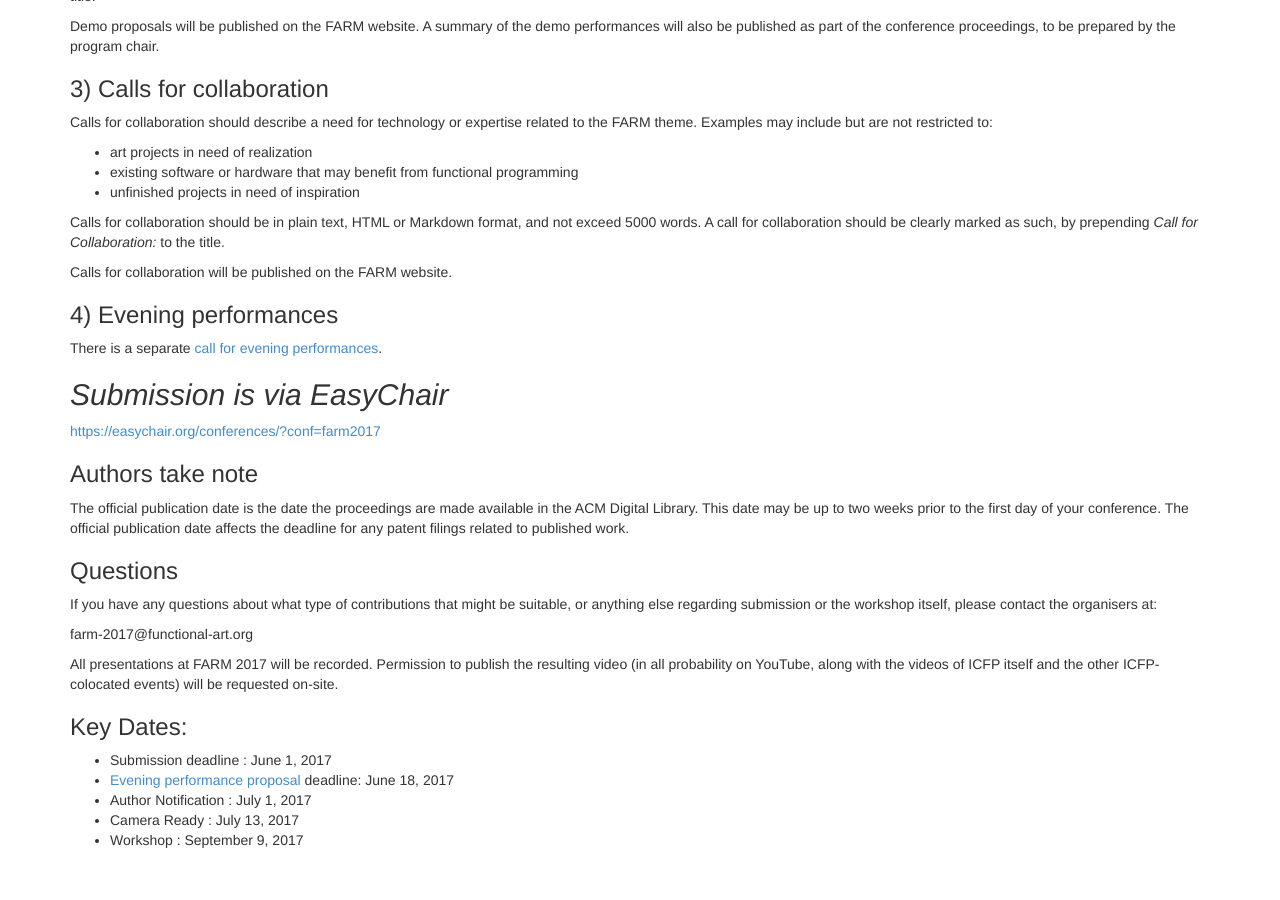
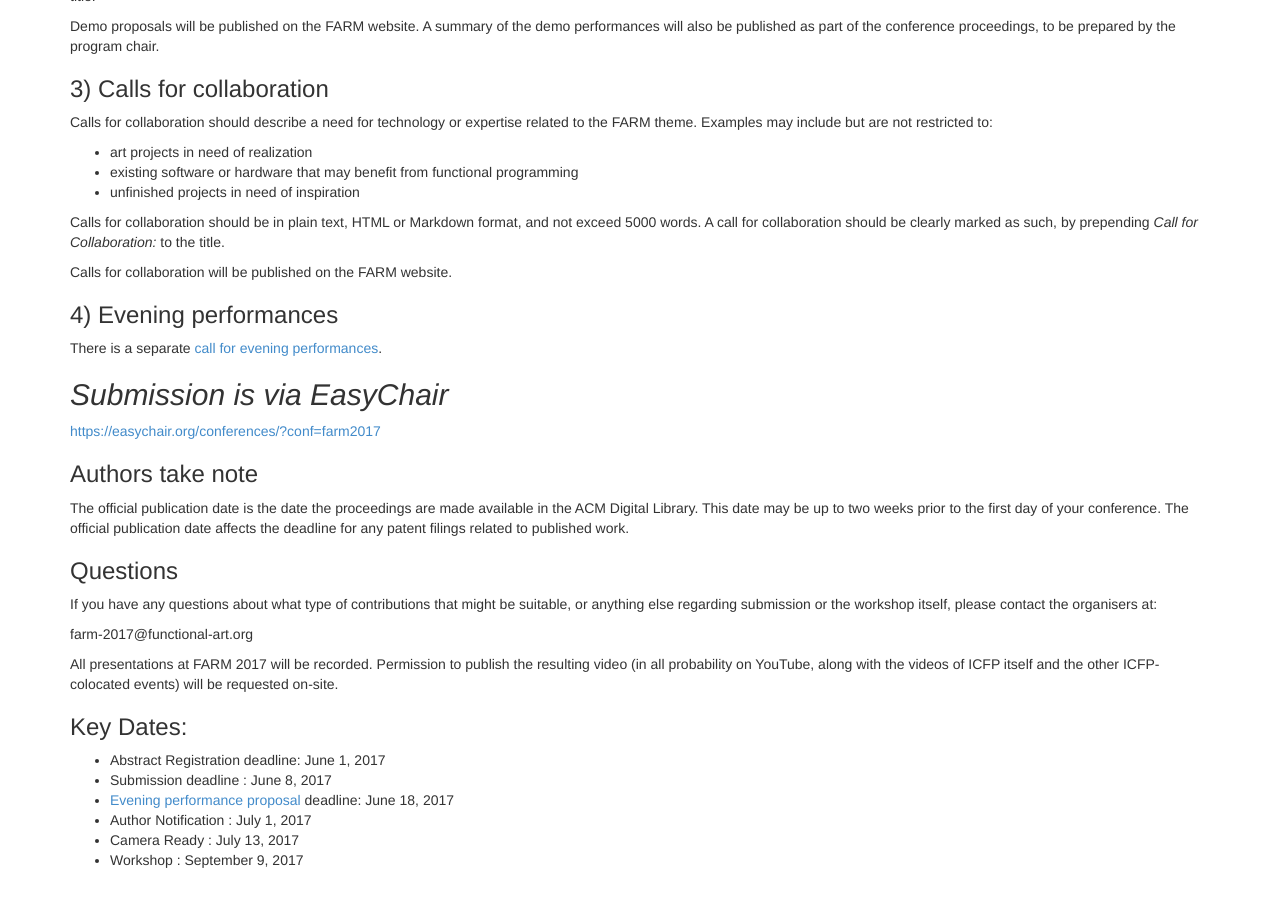
Before and after one commit to functional-art/functional-art.github.com, a Jekyll site: the page built from 2017/cfp.md, in a window 1280 px wide and 900 px high, scrolled down 1087 px. Built offline with Jekyll 4.4.1, drawn with Linux system fonts in a browser that asks for light colours; nearby versions of some CDN libraries; our own code applies the rules of GitHub Pages for plain Markdown files.

Commit message:
autocommit

```diff
--- a/2017/cfp.md
+++ b/2017/cfp.md
@@ -77,7 +77,8 @@ All presentations at FARM 2017 will be recorded. Permission to publish the resul
 
 ### Key Dates:
 
-- Submission deadline	:	June 1, 2017
+- Abstract Registration deadline: June 1, 2017
+- Submission deadline	:	June 8, 2017
 - [Evening performance proposal](http://functional-art.org/2017/call-for-performances.html) deadline: June 18, 2017
 - Author Notification : 	July 1, 2017
 - Camera Ready : 		July 13, 2017
--- a/2017/cfp.txt
+++ b/2017/cfp.txt
@@ -4,7 +4,8 @@ Oxford, UK, September, 9th 2017
 
 Key Dates:
 
-Submission deadline		June 1, 2017
+Abstract Registration deadline	June 1, 2017
+Submission deadline		June 8, 2017
 Author Notification 		July 1, 2017
 Camera Ready 			July 13, 2017
 
```
